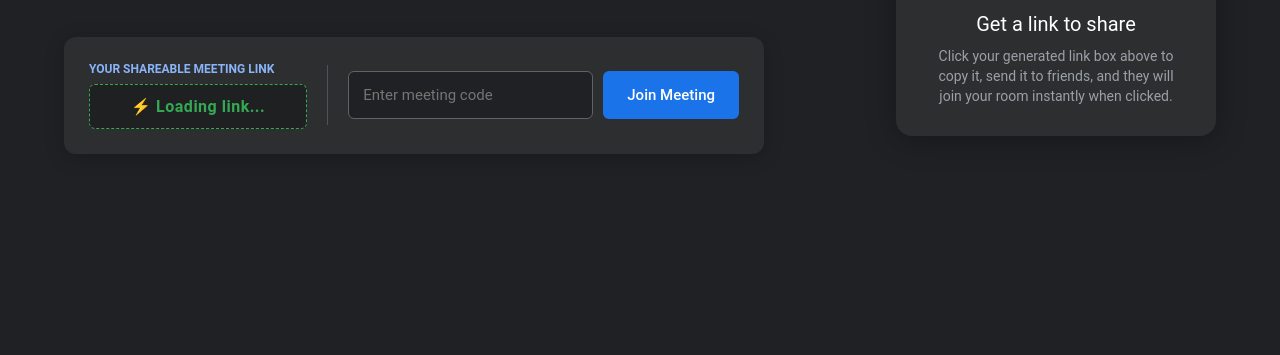
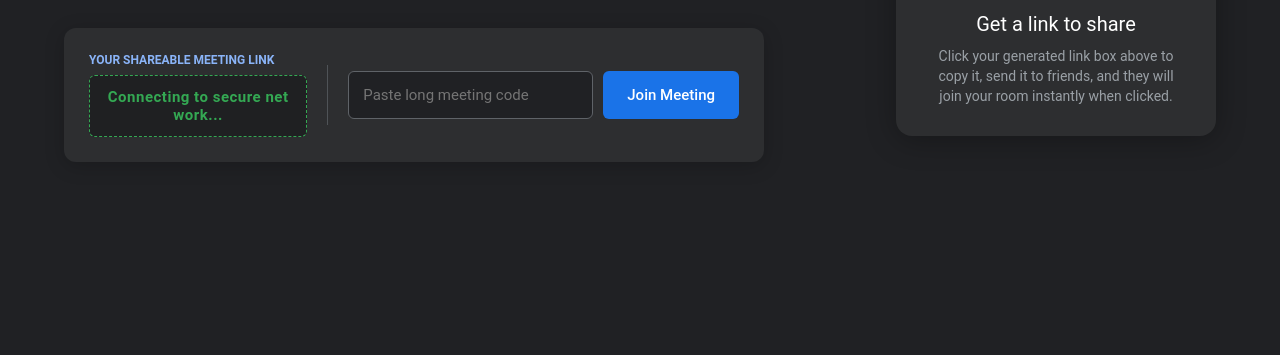
Before and after one commit to 4XW1N/meet, a plain HTML site: page index.html in a window 1280 px wide. Shown: the part 445-800 px from the top of the page. Drawn offline with Linux system fonts and the light colour scheme; a script that the page names is missing.

Commit message:
Update index.html

```diff
--- a/index.html
+++ b/index.html
@@ -25,14 +25,14 @@
                     <div class="host-panel">
                         <span class="action-label">Your Shareable Meeting Link</span>
                         <div class="code-display-row">
-                            <div class="generated-code" id="display-link" style="font-size: 16px; cursor: pointer;" title="Click to copy">⚡ Loading link...</div>
+                            <div class="generated-code" id="display-link" title="Click to copy">Connecting to secure network...</div>
                         </div>
                     </div>
 
                     <div class="divider-line"></div>
 
                     <div class="join-panel">
-                        <input type="text" id="remote-id-input" placeholder="Enter meeting code">
+                        <input type="text" id="remote-id-input" placeholder="Paste long meeting code">
                         <button class="join-btn" id="connect-btn">Join Meeting</button>
                     </div>
                 </div>
```
